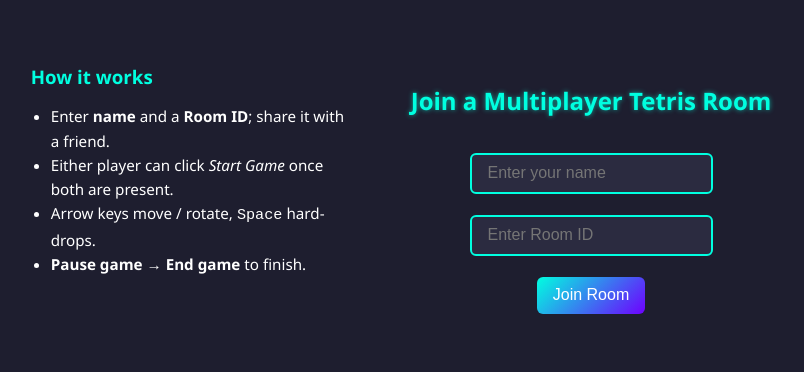
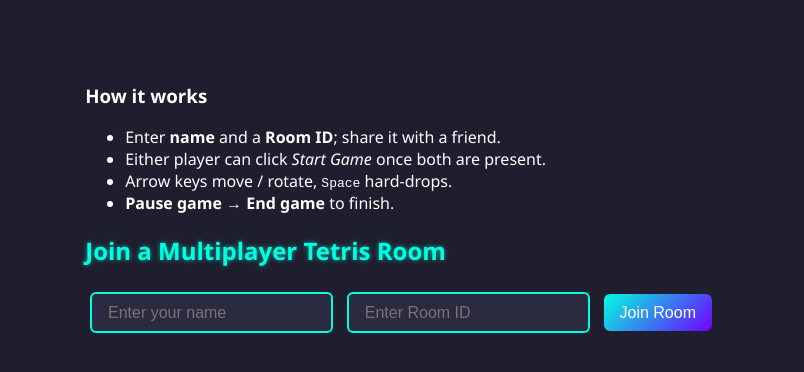
Before and after one commit to CHANGER-0121/Tetris, a website: page index.html in a window 1280 px wide. Shown: the whole page, without its empty margins (239-1043 px from the left). Drawn offline with nearby package versions, Linux system fonts and the light colour scheme; no server answers.

Commit message:
Update style.css

```diff
--- a/style.css
+++ b/style.css
@@ -21,15 +21,6 @@
   background:#1e1e2f;opacity:1;transform:none;
 }
 
-/* ─── join-screen layout ──────────────────────────────── */
-.joinContent{display:flex;gap:60px;flex-wrap:wrap;
-             justify-content:center}
-.rules{max-width:320px}
-.rules h3{color:#00ffe0;margin:0}
-.rules ul{padding-left:20px;font-size:.95rem;line-height:1.6}
-.joinForm{display:flex;flex-direction:column;gap:.7rem;
-          align-items:center}
-
 /* ─── boards wrapper ───────────────────────────────────── */
 .boardWrap{
   max-width:900px;margin:0 auto;
@@ -39,9 +30,21 @@
 #otherPlayers{
   display:flex;gap:20px;align-items:flex-start;
 }
-.playerPanel{display:flex;flex-direction:column;align-items:center}
+.playerPanel{
+  display:flex;flex-direction:column;align-items:center;
+}
+
+/* ensure both panels have same minimal top margin */
+.playerPanel p:first-child{margin-top:.2rem}
+
+/* labels & notice */
 .panelLabel{margin:.2rem 0}
 .notice{color:#ffbe0b;font-weight:700;margin-bottom:1rem}
+
+/* canvas & headings */
+canvas{border:2px solid #00ffe0;background:#2b2b40}
+h2{color:#00ffe0;text-shadow:0 0 5px rgba(0,255,224,.6)}
+#message{margin-top:1rem;font-weight:bold;color:#ff5e5e}
 
 /* ─── buttons (generic) ───────────────────────────────── */
 input,button:not(.pauseButton):not(.endButton):not(.modalBtn){
@@ -66,12 +69,7 @@
   transform:translateY(-50%) scale(1.05);opacity:.9;
 }
 
-/* canvas & headings */
-canvas{border:2px solid #00ffe0;background:#2b2b40}
-h2{color:#00ffe0;text-shadow:0 0 5px rgba(0,255,224,.6)}
-#message{margin-top:1rem;font-weight:bold;color:#ff5e5e}
-
-/* ─── modal ────────────────────────────────────────────── */
+/* modal */
 .modal{display:none;position:fixed;inset:0;
   background:rgba(0,0,0,.8);align-items:center;
   justify-content:center;z-index:20}
```
